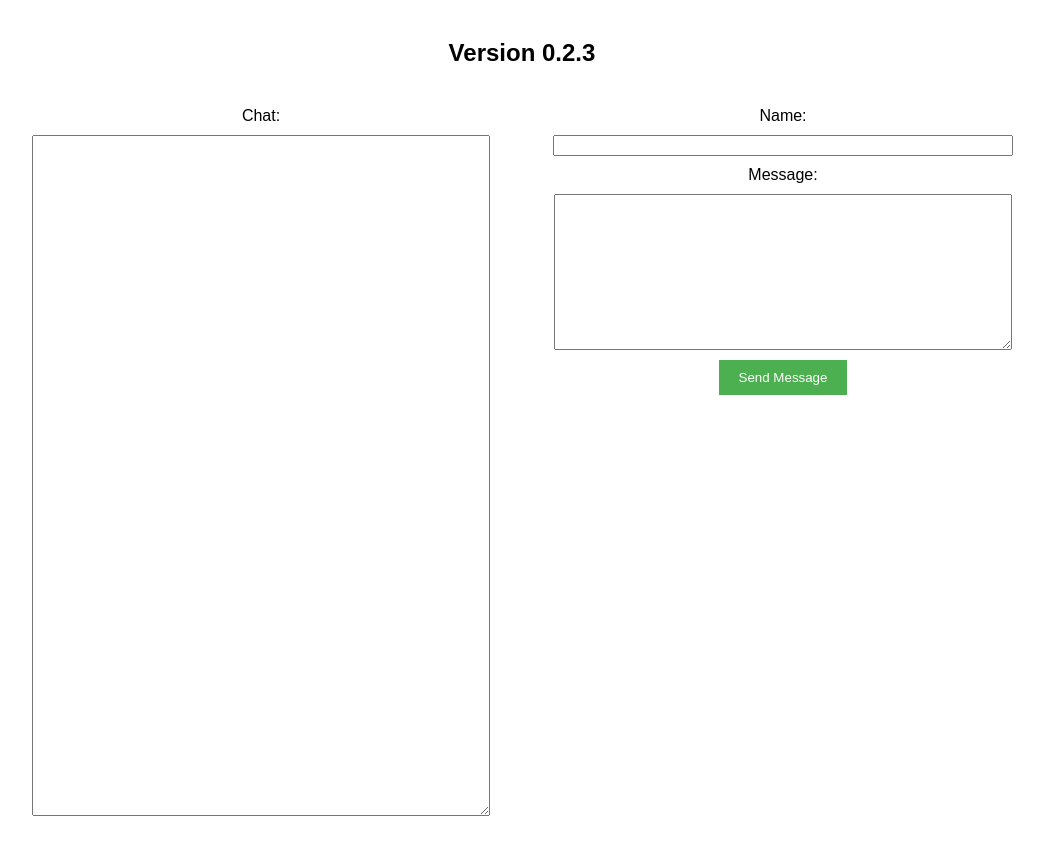
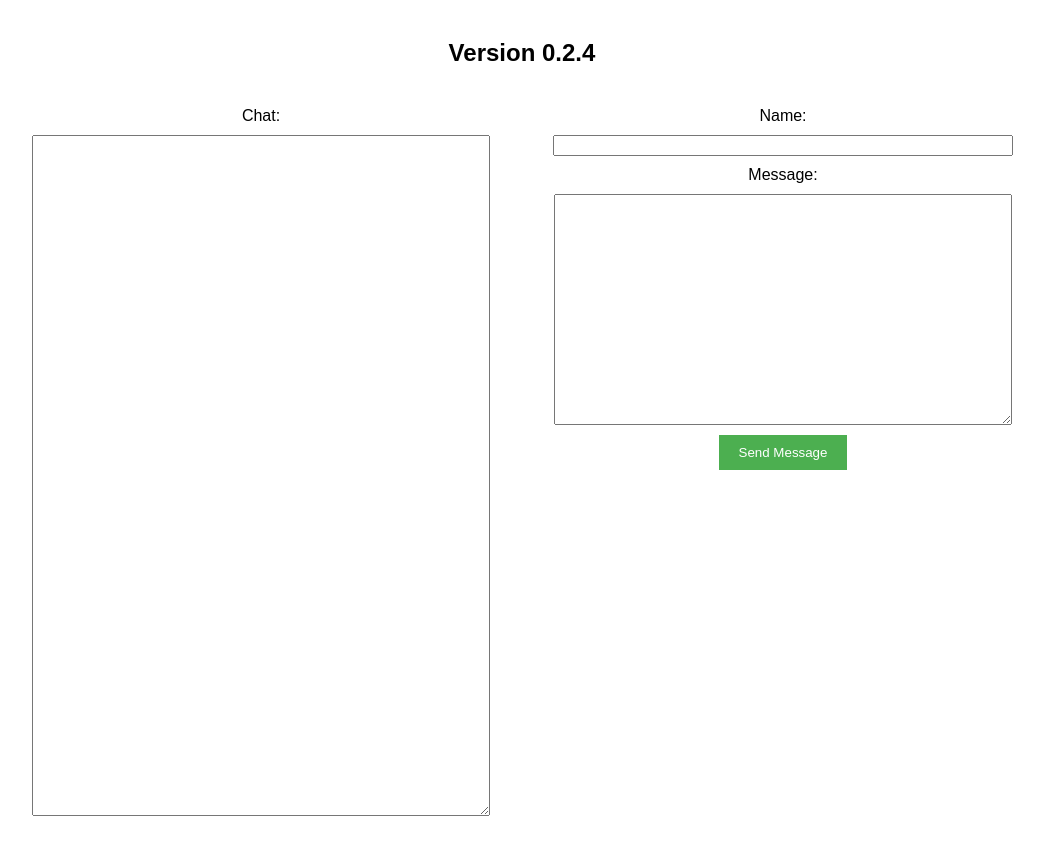
Before and after one commit to BenLeQuire/Project-Carrier_Pigeon, a plain HTML site: page index.html in a window 1280 px wide. Shown: the part 61-907 px from the top of the page, without its empty margins (118-1162 px from the left). Drawn offline with Linux system fonts and the light colour scheme.

Commit message:
Update index.html

```diff
--- a/index.html
+++ b/index.html
@@ -4,7 +4,7 @@
 <head>
     <meta charset="UTF-8" />
     <h1 class="title">Carrier Pigeon</h1>
-    <h2> Version 0.2.3</h2>
+    <h2> Version 0.2.4</h2>
     <link rel="stylesheet" type="text/css" href="style.css">
     <script src="script.js"></script>
 </head>
@@ -19,7 +19,7 @@
             <label for="name"> Name: </label>
             <input type="text" id="name" name="name" />
             <label for="send"> Message: </label>
-            <textarea id="send" name="send" rows="10"></textarea>
+            <textarea id="send" name="send" rows="15"></textarea>
             <button type="button" onclick="send_to_server();">Send Message</button>
           </div>
         </div>
```
